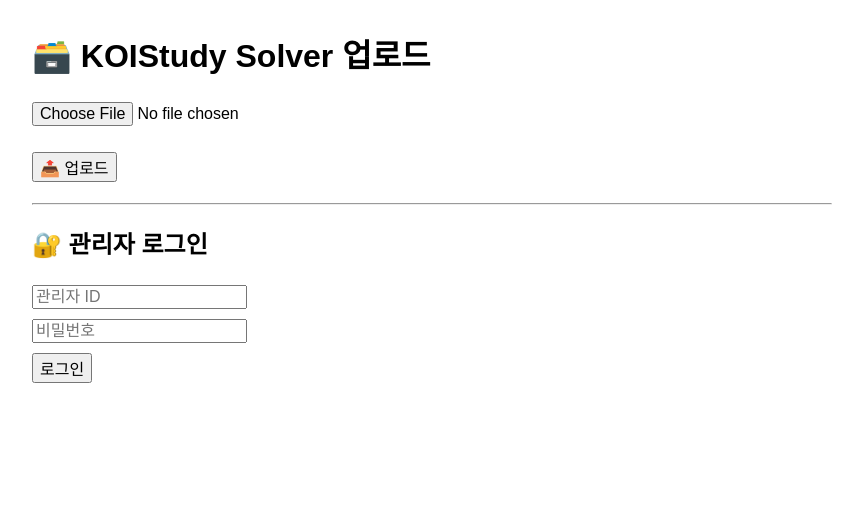
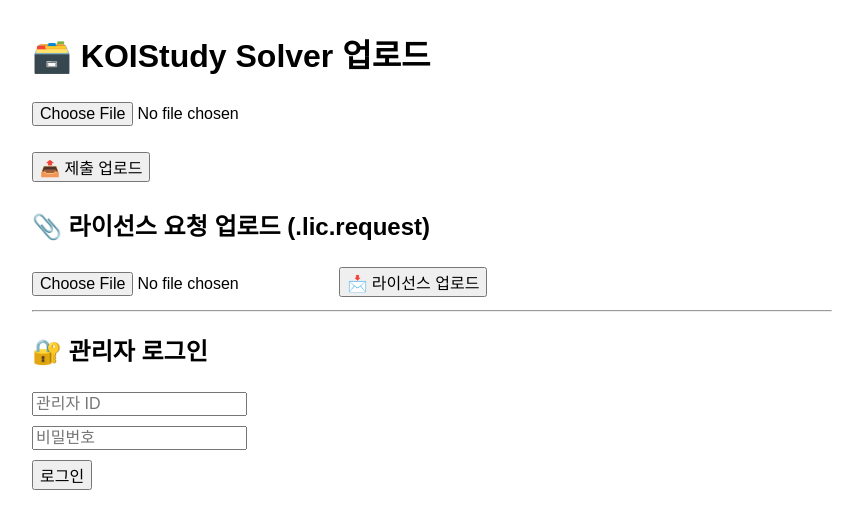
Before and after one commit to BigFootDID/server2, a Flask app: page / in a window 1280 px wide. Shown: the top 529 px of the page, without its empty margins (208-1071 px from the left). Run offline with Flask 3, Linux system fonts and the light colour scheme.

Commit message:
Update index.html

```diff
--- a/templates/index.html
+++ b/templates/index.html
@@ -23,20 +23,29 @@
             margin-top: 1em;
             background: #f9f9f9;
             font-family: monospace;
-            overflow: auto; /* 👈 스크롤 생기게 */
+            overflow: auto;
         }
     </style>
 </head>
 <body>
     <h1>🗃️ KOIStudy Solver 업로드</h1>
 
+    <!-- 제출 업로드 -->
     <form id="uploadForm" enctype="multipart/form-data">
         <p><input type="file" name="file" accept=".txt" required></p>
-        <p><button type="submit">📤 업로드</button></p>
+        <p><button type="submit">📤 제출 업로드</button></p>
+    </form>
+
+    <!-- 라이선스 요청 업로드 (클라이언트용) -->
+    <h2>📎 라이선스 요청 업로드 (.lic.request)</h2>
+    <form id="licenseForm" enctype="multipart/form-data">
+        <input type="file" name="file" accept=".lic.request" required>
+        <button type="submit">📩 라이선스 업로드</button>
     </form>
 
     <hr>
 
+    <!-- 로그인 영역 -->
     <h2>🔐 관리자 로그인</h2>
     <div id="loginBox">
         <input type="text" id="adminId" placeholder="관리자 ID"><br>
@@ -44,25 +53,60 @@
         <button onclick="login()">로그인</button>
     </div>
 
+    <!-- 관리자 패널 -->
     <div id="adminPanel" class="hidden">
         <button onclick="logout()">로그아웃</button>
         <button onclick="loadSubmissions()">제출 목록 불러오기</button>
         <button onclick="clearSubmissions()">🧹 전체 제출 초기화</button>
         <br><br>
+
+        <!-- 코드 보기 -->
         <label for="codePid">문제 번호:</label>
         <input id="codePid" type="text" placeholder="예: 0058">
         <button onclick="loadCode()">코드 보기</button>
         <pre id="codeResult">코드를 보려면 문제 번호를 입력하세요.</pre>
+
         <div id="submissions"></div>
+
+        <hr>
+
+        <!-- 서명 대기 목록 및 서명 UI -->
+        <h2>📝 서명 대기 라이선스 목록</h2>
+        <div id="licenseRequests"></div>
+
+        <h3>🔏 선택된 요청 파일 서명</h3>
+        <div>
+          <label>파일명: <span id="selectedFilename">(선택 안됨)</span></label><br>
+          <input type="text" id="signId" placeholder="사용자 ID">
+          <input type="text" id="signExp" placeholder="만료일 (YYYY-MM-DD)">
+          <input type="number" id="signMax" placeholder="최대 제출 수">
+          <button onclick="signSelectedLicense()">📄 서명하기</button>
+        </div>
     </div>
 
+    <!-- 스크립트 -->
     <script>
+        // 제출 업로드
         document.getElementById('uploadForm').onsubmit = async function(e) {
             e.preventDefault();
             const formData = new FormData(this);
             const resp = await fetch('/upload', { method: 'POST', body: formData });
             const result = await resp.json();
             alert(JSON.stringify(result));
+        };
+
+        // 라이선스 요청 업로드
+        document.getElementById('licenseForm').onsubmit = async function(e) {
+            e.preventDefault();
+            const formData = new FormData(this);
+            const resp = await fetch('/upload_license', { method: 'POST', body: formData });
+            const result = await resp.json();
+            if (result.status === "uploaded") {
+                alert(`✅ ${result.filename} 업로드 완료`);
+                loadLicenseRequests();
+            } else {
+                alert("❌ 업로드 실패");
+            }
         };
 
         async function login() {
@@ -78,6 +122,7 @@
                 alert(result.status);
                 document.getElementById('loginBox').classList.add('hidden');
                 document.getElementById('adminPanel').classList.remove('hidden');
+                loadLicenseRequests();
             } else {
                 alert("❌ 로그인 실패");
             }
@@ -103,7 +148,7 @@
             const resp = await fetch(`/admin/submission/${pid}`);
             if (resp.status === 200) {
                 const data = await resp.json();
-                document.getElementById("codeResult").textContent = data[pid].code; // ✅ 여기 수정
+                document.getElementById("codeResult").textContent = data[pid].code;
             } else {
                 alert("❌ 코드 없음 또는 접근 불가");
                 document.getElementById("codeResult").textContent = "";
@@ -119,6 +164,46 @@
             document.getElementById("submissions").textContent = "";
             document.getElementById("codeResult").textContent = "";
         }
+
+        let selectedFilename = null;
+
+        async function loadLicenseRequests() {
+            const resp = await fetch("/list_license_requests");
+            const files = await resp.json();
+            const container = document.getElementById("licenseRequests");
+            container.innerHTML = "";
+
+            files.forEach(fname => {
+                const btn = document.createElement("button");
+                btn.innerText = fname;
+                btn.onclick = () => {
+                    selectedFilename = fname;
+                    document.getElementById("selectedFilename").innerText = fname;
+                };
+                container.appendChild(btn);
+                container.appendChild(document.createElement("br"));
+            });
+        }
+
+        async function signSelectedLicense() {
+            if (!selectedFilename) return alert("파일을 선택하세요");
+
+            const id = document.getElementById("signId").value;
+            const exp = document.getElementById("signExp").value;
+            const max = document.getElementById("signMax").value;
+
+            const resp = await fetch("/admin/sign_license", {
+                method: "POST",
+                headers: { "Content-Type": "application/json" },
+                body: JSON.stringify({ filename: selectedFilename, id, exp, max })
+            });
+            const result = await resp.json();
+            if (result.status === "signed") {
+                alert("✅ 서명 완료: " + result.hwid);
+            } else {
+                alert("❌ 오류: " + JSON.stringify(result));
+            }
+        }
     </script>
 </body>
 </html>
```
